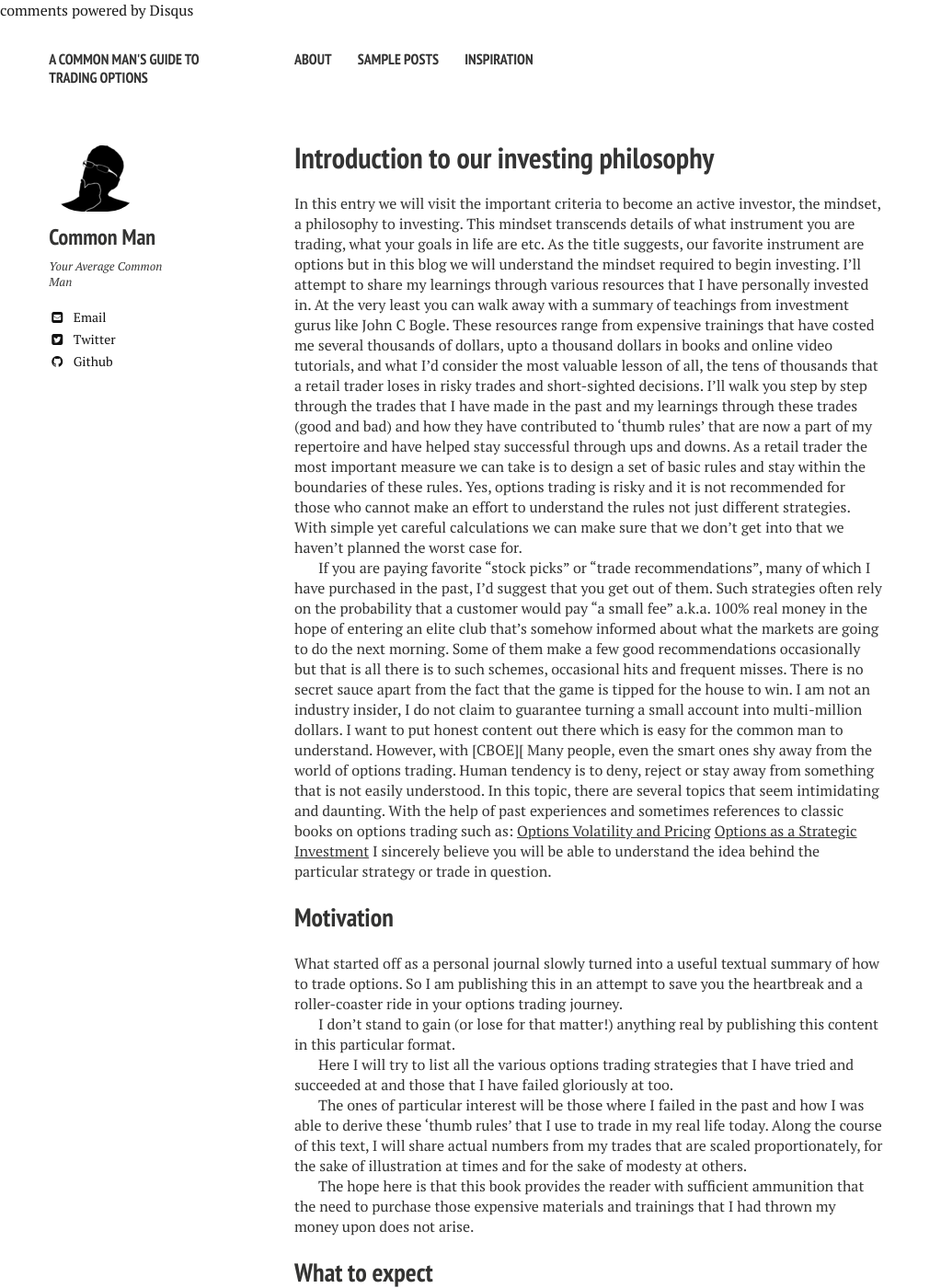
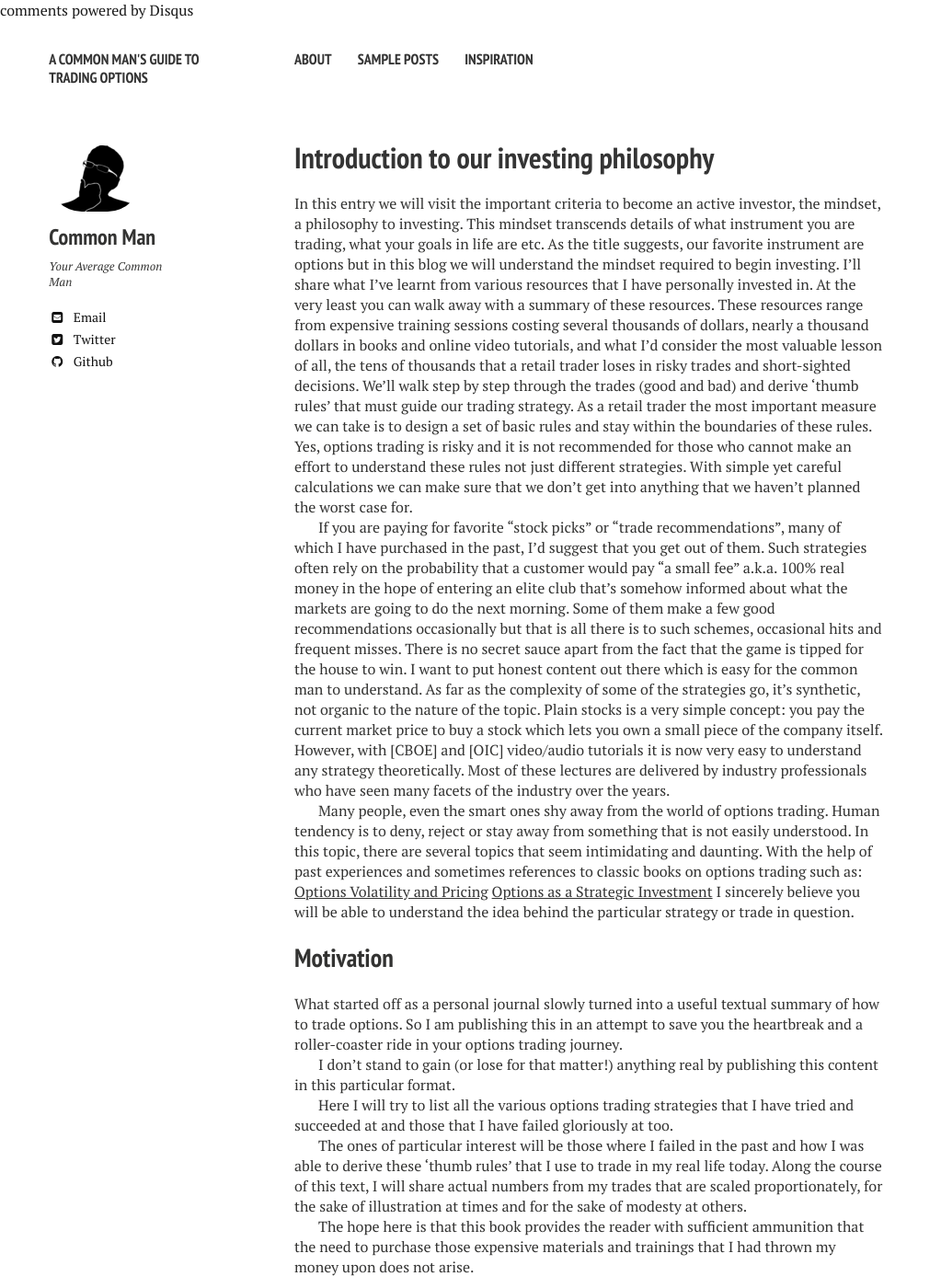
Before and after one commit to mycpuorg/mycpuorg.github.io, a Jekyll site: the page built from _posts/2015-06-15-options-intro.md, in a window 1280 px wide and 1400 px high. Shown: the whole window at 92% size, without its empty margins (0-1023 px from the left). Built offline with Jekyll 4.4.1, drawn with Linux system fonts in a browser that asks for light colours; nearby versions of some CDN libraries; comment, search, counter and statistics services are not loaded.

Commit message:
Changes to the structure of the content and favicon

```diff
--- a/_posts/2015-06-15-options-intro.md
+++ b/_posts/2015-06-15-options-intro.md
@@ -11,27 +11,23 @@ investor, the mindset, a philosophy to investing. This mindset
 transcends details of what instrument you are trading, what your goals
 in life are etc. As the title suggests, our favorite instrument are
 options but in this blog we will understand the mindset required to
-begin investing. I'll attempt to share my learnings
-through various resources that I have personally invested in. At the
-very least you can walk away with a summary of teachings from
-investment gurus like John C Bogle. These
-resources range from expensive trainings that have costed me several
-thousands of dollars, upto a thousand dollars in books and online
+begin investing. I'll share what I've learnt from various resources that I have personally invested in. At the
+very least you can walk away with a summary of these resources. These
+resources range from expensive training sessions costing several
+thousands of dollars, nearly a thousand dollars in books and online
 video tutorials, and what I'd consider the most valuable lesson of
 all, the tens of thousands that a retail trader loses in risky trades and
-short-sighted decisions. I'll walk you step by step through the trades
-that I have made in the past and my learnings through these trades
-(good and bad) and how they have contributed to 'thumb rules' that are
-now a part of my repertoire and have helped stay successful through
-ups and downs. As a retail trader the most
-important measure we can take is to design a set of basic rules and
-stay within the boundaries of these rules. Yes, options trading is
-risky and it is not recommended for those who cannot make an effort to
-understand the rules not just different strategies. With simple yet
-careful calculations we can make sure that we don't get into that we
-haven't planned the worst case for.
+short-sighted decisions.  We'll walk step by step through the trades
+(good and bad) and derive 'thumb rules' that must guide our trading
+strategy. As a retail trader the most important measure we can take is
+to design a set of basic rules and stay within the boundaries of these
+rules. Yes, options trading is risky and it is not recommended for
+those who cannot make an effort to understand these rules not just
+different strategies. With simple yet careful calculations we can make
+sure that we don't get into anything that we haven't planned the worst case
+for.
 
-If you are paying  favorite "stock picks" or "trade recommendations",
+If you are paying for favorite "stock picks" or "trade recommendations",
  many of which I have purchased in the past, I'd suggest that you get
  out of them. Such strategies often rely on the probability that a customer
  would pay "a small fee" a.k.a. 100% real money in the hope of
@@ -40,10 +36,16 @@ If you are paying  favorite "stock picks" or "trade recommendations",
  recommendations occasionally but that is all there is to such
  schemes, occasional hits and frequent misses. There is no secret
  sauce apart from the fact that the game is tipped for the house to
- win. I am not an industry insider, I do not claim to
-guarantee turning a small account into multi-million dollars. I want
-to put honest content out there which is easy for the common man to
-understand. However, with [CBOE][ Many people, even the
+ win. I want to put honest content out there which is easy for the common man to
+understand. As far as the complexity of some of the strategies go,
+ it's synthetic, not organic to the nature of the topic. Plain stocks
+is a very simple concept: you pay the current market price to buy a
+ stock which lets you own a small piece of the company itself. However, with [CBOE] and [OIC] video/audio tutorials it is now very
+easy to understand any strategy theoretically. Most of these lectures
+are delivered by industry professionals who have seen many facets of
+the industry over the years.
+
+Many people, even the
 smart ones shy away from the world of options trading. Human tendency
 is to deny, reject or stay away from something that is not easily
 understood. In this topic, there are several topics that seem
```
